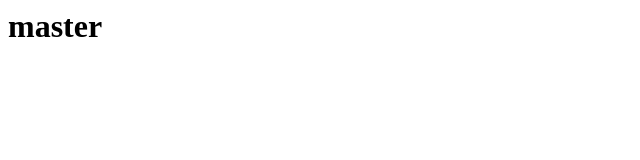
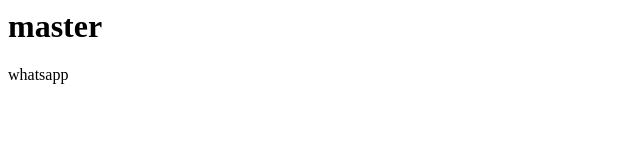
Before and after one commit to Aut0dev/crack, a plain HTML site: page index.html in a window 1280 px wide. Shown: the full height of the page, 0-640 px from the left. Drawn offline with Linux system fonts and the light colour scheme.

Commit message:
contacto

```diff
--- a/index.html
+++ b/index.html
@@ -1 +1,2 @@
 <h1>master</h1>
+<p>whatsapp</p>
```
